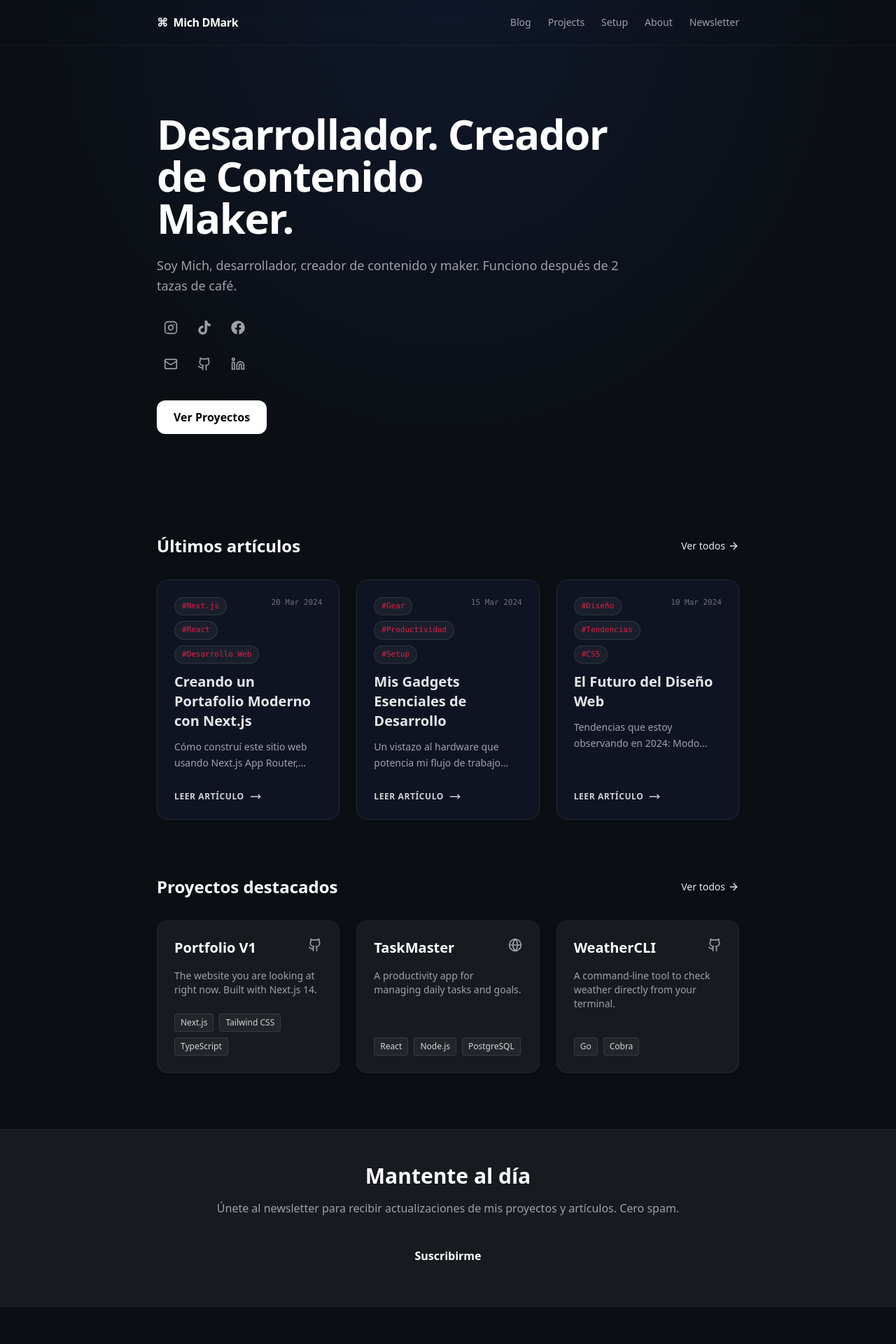
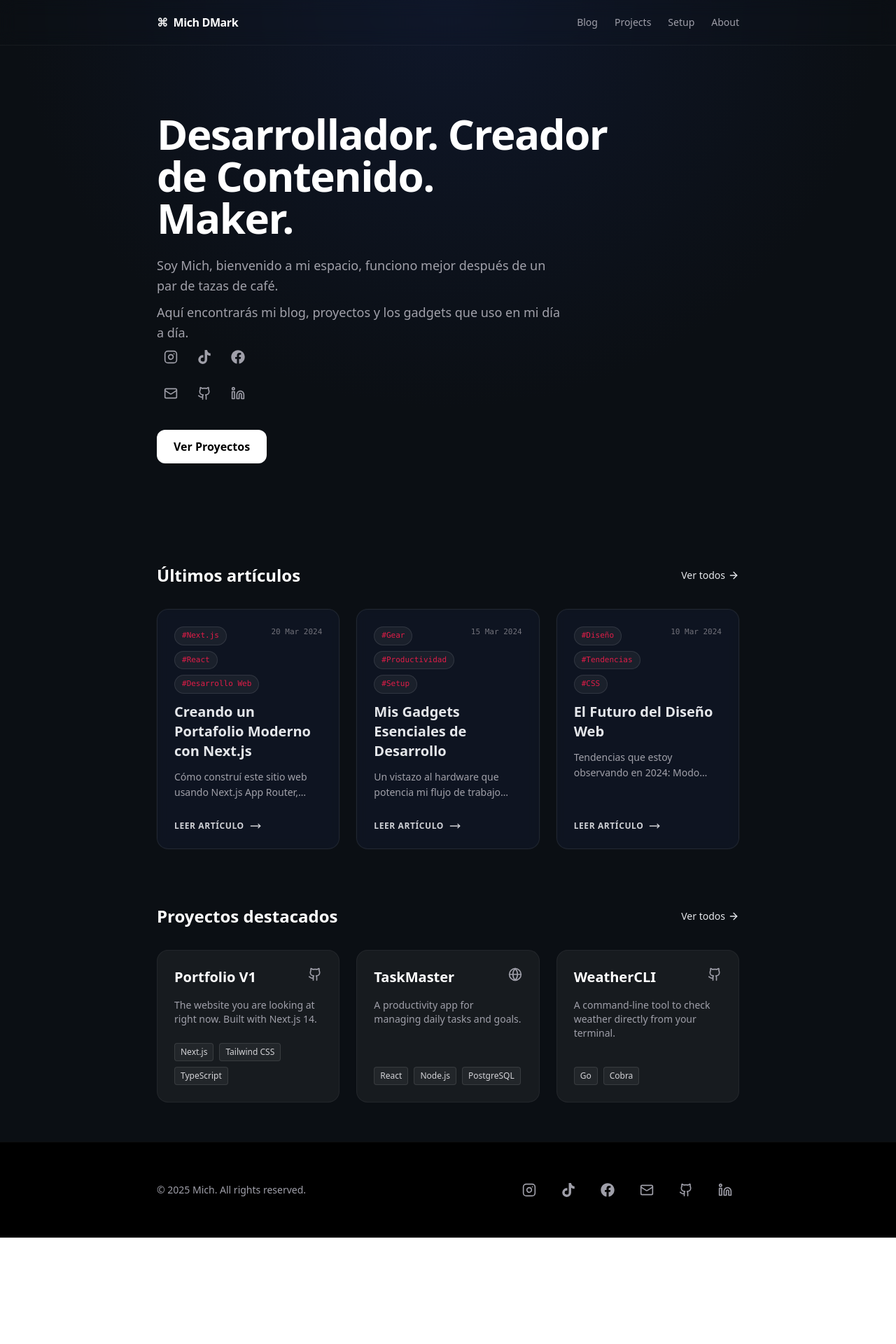
Before and after one commit to MichDMark/michdmark-site, a Next.js app: page / in a window 1280 px wide. Shown: the top 1920 px of the page at 70% size. After the commit the page ends 1768 px from the top, so only its background shows below. Built offline with nearby package versions, Linux system fonts and the light colour scheme.

Commit message:
siguen las mejoras visuales, se eliminan las rutas de contact y newsletter que no se usan en esta etapa del proyecto

```diff
--- a/app/contact/page.tsx
+++ /dev/null
@@ -1,47 +0,0 @@
-import { Container } from "@/components/Container";
-import { SectionHeader } from "@/components/SectionHeader";
-import { SocialLinks } from "@/components/SocialLinks";
-
-export const metadata = {
-    title: "Contact | Mich",
-    description: "Get in touch.",
-};
-
-export default function ContactPage() {
-    return (
-        <Container className="py-24 max-w-2xl">
-            <SectionHeader
-                title="Contact"
-                description="Let's build something together."
-                className="mb-12"
-            />
-
-            <div className="grid gap-12 md:grid-cols-2">
-                <div>
-                    <h3 className="text-xl font-bold text-white mb-4">Get in Touch</h3>
-                    <p className="text-zinc-400 mb-8">
-                        I'm always open to discussing new projects, creative ideas, or opportunities to be part of your visions.
-                    </p>
-
-                    <div className="flex flex-col gap-4">
-                        <h4 className="text-sm font-bold text-white uppercase tracking-wider">Socials</h4>
-                        <SocialLinks className="flex-wrap" />
-                    </div>
-                </div>
-
-                <div className="bg-white/5 border border-white/5 rounded-2xl p-6">
-                    <h3 className="text-lg font-bold text-white mb-4">Email Me</h3>
-                    <a
-                        href="mailto:hello@example.com"
-                        className="text-brand-red text-xl font-medium hover:underline break-all"
-                    >
-                        hello@example.com
-                    </a>
-                    <p className="text-zinc-500 text-sm mt-4">
-                        Response time: usually within 24-48 hours.
-                    </p>
-                </div>
-            </div>
-        </Container>
-    );
-}
--- a/app/newsletter/page.tsx
+++ /dev/null
@@ -1,79 +0,0 @@
-"use client";
-
-import { Container } from "@/components/Container";
-import { SectionHeader } from "@/components/SectionHeader";
-import { useState } from "react";
-import { Loader2, CheckCircle2 } from "lucide-react";
-
-export default function NewsletterPage() {
-    const [email, setEmail] = useState("");
-    const [status, setStatus] = useState<"idle" | "loading" | "success">("idle");
-
-    const handleSubmit = (e: React.FormEvent) => {
-        e.preventDefault();
-        if (!email) return;
-
-        setStatus("loading");
-        // Simulate API call
-        setTimeout(() => {
-            setStatus("success");
-            setEmail("");
-        }, 1500);
-    };
-
-    return (
-        <Container className="py-24 max-w-xl text-center">
-            <SectionHeader
-                title="Newsletter"
-                description="Get the latest updates on my projects and writings."
-                className="mb-8 items-center"
-            />
-
-            <div className="bg-white/5 border border-white/5 rounded-2xl p-8">
-                {status === "success" ? (
-                    <div className="flex flex-col items-center gap-4 py-8 animate-in fade-in zoom-in duration-300">
-                        <div className="p-3 bg-green-500/10 rounded-full">
-                            <CheckCircle2 className="w-8 h-8 text-green-500" />
-                        </div>
-                        <h3 className="text-xl font-bold text-white">Subscribed!</h3>
-                        <p className="text-zinc-400">Thank you for joining the newsletter.</p>
-                        <button
-                            onClick={() => setStatus("idle")}
-                            className="text-sm text-brand-red hover:underline mt-2"
-                        >
-                            Reset form
-                        </button>
-                    </div>
-                ) : (
-                    <form onSubmit={handleSubmit} className="flex flex-col gap-4">
-                        <div className="flex flex-col gap-2 text-left">
-                            <label htmlFor="email" className="text-sm font-medium text-zinc-300">
-                                Email Address
-                            </label>
-                            <input
-                                type="email"
-                                id="email"
-                                required
-                                placeholder="you@example.com"
-                                value={email}
-                                onChange={(e) => setEmail(e.target.value)}
-                                className="w-full bg-black/50 border border-white/10 rounded-lg px-4 py-3 text-white placeholder:text-zinc-600 focus:outline-none focus:ring-2 focus:ring-brand-red/50 transition-all"
-                            />
-                        </div>
-                        <button
-                            type="submit"
-                            disabled={status === "loading"}
-                            className="flex items-center justify-center gap-2 bg-white text-black font-bold py-3 rounded-lg hover:bg-zinc-200 transition-colors disabled:opacity-50 disabled:cursor-not-allowed mt-2"
-                        >
-                            {status === "loading" && <Loader2 className="w-4 h-4 animate-spin" />}
-                            Subscribe
-                        </button>
-                        <p className="text-xs text-zinc-500 mt-2">
-                            No spam. Unsubscribe at any time.
-                        </p>
-                    </form>
-                )}
-            </div>
-        </Container>
-    );
-}
--- a/app/page.tsx
+++ b/app/page.tsx
@@ -19,14 +19,16 @@ export default function Home() {
           <div className="max-w-2xl">
             <h1 className="text-4xl sm:text-6xl font-heading font-bold text-white mb-6 tracking-tight">
               Desarrollador.{" "}
-              <span className="text-brand-red">Creador de Contenido</span>
+              <span className="text-brand-red">Creador de Contenido.</span>
               <br />
               Maker.
             </h1>
 
-            <p className="text-lg text-zinc-400 mb-6 leading-relaxed">
-              Soy Mich, desarrollador, creador de contenido y maker. Funciono
-              después de 2 tazas de café.
+            <p className="text-base sm:text-lg text-[var(--muted)] leading-relaxed max-w-xl">
+              Soy Mich, bienvenido a mi espacio, funciono mejor después de un par de tazas de café.
+              <span className="block mt-2">
+                Aquí encontrarás mi blog, proyectos y los gadgets que uso en mi día a día.
+              </span>
             </p>
 
             {/* Redes primero */}
@@ -98,26 +100,6 @@ export default function Home() {
         </Container>
       </section>
 
-      {/* Newsletter CTA */}
-      <section className="py-12 bg-white/5 border-y border-white/5">
-        <Container>
-          <div className="max-w-2xl mx-auto text-center">
-            <h2 className="text-3xl font-bold text-white mb-4 font-heading">
-              Mantente al día
-            </h2>
-            <p className="text-zinc-400 mb-8">
-              Únete al newsletter para recibir actualizaciones de mis proyectos y
-              artículos. Cero spam.
-            </p>
-            <Link
-              href="/newsletter"
-              className="inline-flex items-center gap-2 px-8 py-3 bg-brand-red text-white font-bold rounded-lg hover:bg-red-600 transition-colors"
-            >
-              Suscribirme
-            </Link>
-          </div>
-        </Container>
-      </section>
     </div>
   );
 }
--- a/components/Navbar.tsx
+++ b/components/Navbar.tsx
@@ -8,7 +8,6 @@ const navItems = [
     { name: "Projects", href: "/projects" },
     { name: "Setup", href: "/setup" },
     { name: "About", href: "/about" },
-    { name: "Newsletter", href: "/newsletter" },
 ];
 
 export function Navbar() {
```
